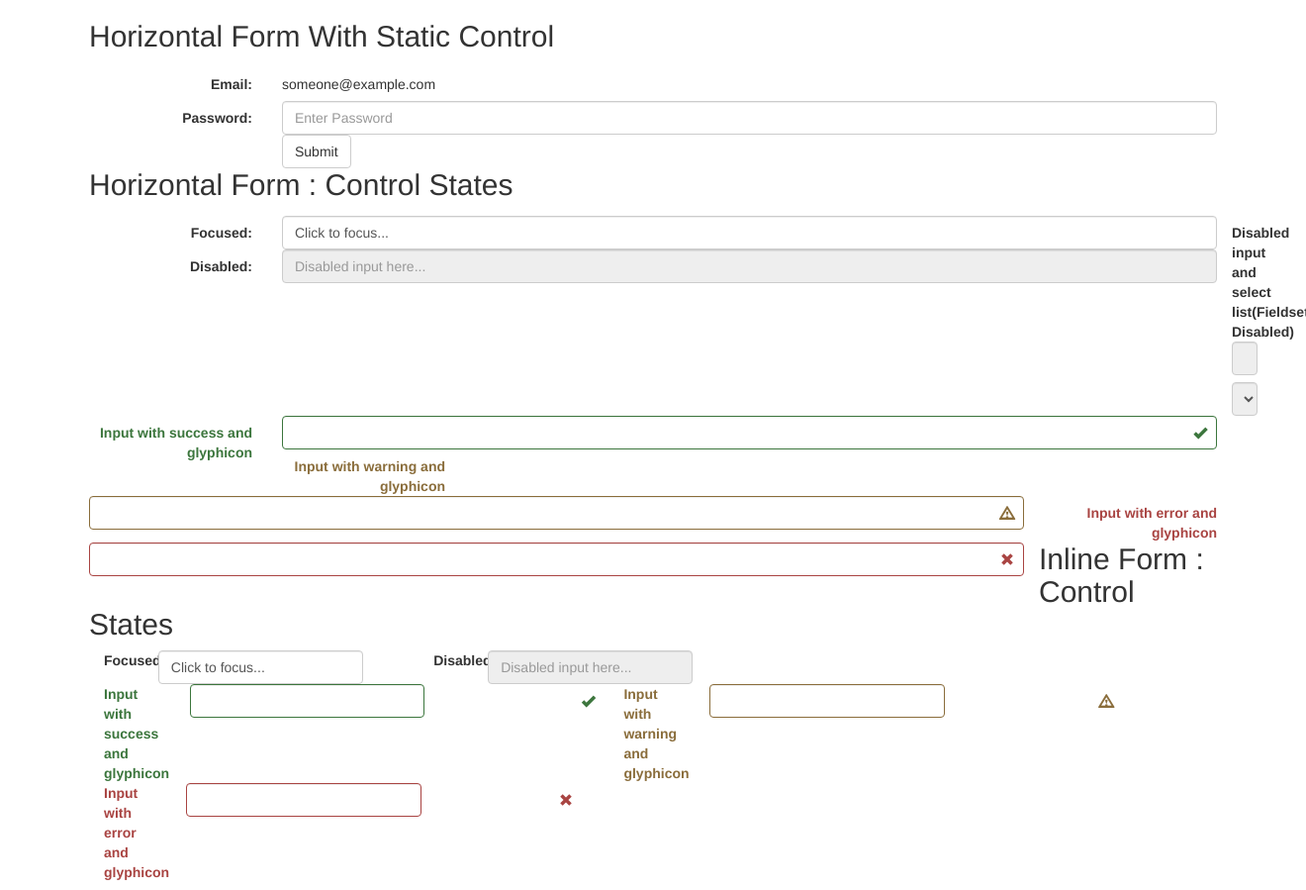
After one commit to rkpust/Bootstrap3Practise, a PHP site: page /BSinputs2.php in a window 1320 px wide. The commit adds this page. Shown: the whole page at 99% size. Run offline with PHP 8.4, Linux system fonts and the light colour scheme; some web fonts are replaced.

Commit message:
BS Inputs 2 Example

```diff
--- /dev/null
+++ b/BSinputs2.php
@@ -0,0 +1,153 @@
+<!DOCTYPE html>
+<html lang="en">
+<head>
+	<meta charset="utf-8">
+	<meta name="viewport" content="width=device-width,  initial-scale=1">
+	<title>BS Inputs 2 Example</title>
+	<link rel="stylesheet" href="css/bootstrap.min.css">
+	<script type="text/javascript" src="js/bootstrap.min.js"></script>
+	<script type="text/javascript" src="js/vendor/jquery-1.12.0.min.js"></script>
+</head>
+
+<body>
+
+	<div class="container">
+
+		<h2>Horizontal Form With Static Control</h2>
+
+		<form class="form-horizontal" role="form">
+			<div class="form-group">
+				<label class="control-label col-sm-2" for="email">Email:</label>
+				<div class="col-sm-10">
+					<p class="form-control-static">someone@example.com</p>
+				</div>
+
+			</div>
+			<div class="form-group">
+				<label class="control-label col-sm-2" for="pwd">Password:</label>
+				<div class="col-sm-10">
+				<input type="password" name="password" class="form-control" id="password" placeholder="Enter Password">
+				</div>
+			</div>
+			<div class="form-group">
+				<div class="col-sm-offset-2 col-sm-10">
+				<button type="submit" class="btn btn-default">Submit</button>
+				</div>
+			</div>
+		</form>
+
+		<br><br>
+
+		<h2>Horizontal Form : Control States</h2>
+
+		<form class="form-horizontal" role="form">
+			<div class="form-group">
+				<label class="col-sm-2 control-label">Focused:</label>
+				<div class="col-sm-10">
+					<input type="text" class="form-control" id="FocusedInput" value="Click to focus...">
+				</div>
+             </div>
+			<div class="form-group">
+				<label class="control-label col-sm-2" for="inputPassword">Disabled:</label>
+				<div class="col-sm-10">
+				<input type="text" class="form-control" id="disabledInput" placeholder="Disabled input here..." disabled>
+				</div>
+			</div>
+
+			<fieldset disabled>
+			<div class="form-group">
+				<label class="col-sm-2 control-label" for="disabledTextInput">Disabled input and select list(Fieldset Disabled)</label>
+				<div class="col-sm-10">
+				<input type="text" class="form-control" id="disabledTextInput" placeholder="Disabled input..." >
+				</div>
+			</div>
+
+			<div class="form-group">
+				<label class="control-label col-sm-2" for="disabledSelect"></label>
+				<div class="col-sm-10">
+					<select id="disabledSelect" class="form-control">
+						<option>Disabled Select</option>
+					</select>
+				</div>
+			</div>
+			</fieldset>
+
+			<div class="form-group has-success has-feedback">
+				<label class="control-label col-sm-2" for="inputSuccess">Input with success and glyphicon</label>
+				<div class="col-sm-10">
+					<input type="text" class="form-control" id="inputSuccess">
+					<span class="glyphicon glyphicon-ok form-control-feedback">
+					</span>
+				</div>
+			</div>
+
+			<div class="form-group has-warning has-feedback">
+				<label class="control-label col-sm-2" for="inputWarning">Input with warning and glyphicon</label>
+				<div class="col-sm-10">
+					<input type="text" class="form-control" id="inputWarning">
+					<span class="glyphicon glyphicon-warning-sign form-control-feedback">
+					</span>
+				</div>
+			</div>
+
+			<div class="form-group has-error has-feedback">
+				<label class="control-label col-sm-2" for="inputError">Input with error and glyphicon</label>
+				<div class="col-sm-10">
+					<input type="text" class="form-control" id="inputError">
+					<span class="glyphicon glyphicon-remove form-control-feedback">
+					</span>
+				</div>
+			</div>
+		</form>
+
+		<br><br>
+
+		<h2>Inline Form : Control States</h2>
+
+		<form class="form-inline" role="form">
+			<div class="form-group">
+				<label class="col-sm-2 control-label">Focused:</label>
+				<div class="col-sm-10">
+					<input type="text" class="form-control" id="FocusedInput" value="Click to focus...">
+				</div>
+             </div>
+			<div class="form-group">
+				<label class="control-label col-sm-2" for="inputPassword">Disabled:</label>
+				<div class="col-sm-10">
+				<input type="text" class="form-control" id="disabledInput" placeholder="Disabled input here..." disabled>
+				</div>
+			</div>
+
+			<div class="form-group has-success has-feedback">
+				<label class="control-label col-sm-2" for="inputSuccess2">Input with success and glyphicon</label>
+				<div class="col-sm-10">
+					<input type="text" class="form-control" id="inputSuccess2">
+					<span class="glyphicon glyphicon-ok form-control-feedback">
+					</span>
+				</div>
+			</div>
+
+			<div class="form-group has-warning has-feedback">
+				<label class="control-label col-sm-2" for="inputWarning">Input with warning and glyphicon</label>
+				<div class="col-sm-10">
+					<input type="text" class="form-control" id="inputWarning">
+					<span class="glyphicon glyphicon-warning-sign form-control-feedback">
+					</span>
+				</div>
+			</div>
+
+			<div class="form-group has-error has-feedback">
+				<label class="control-label col-sm-2" for="inputError">Input with error and glyphicon</label>
+				<div class="col-sm-10">
+					<input type="text" class="form-control" id="inputError">
+					<span class="glyphicon glyphicon-remove form-control-feedback">
+					</span>
+				</div>
+			</div>
+		</form>
+
+
+     </div>
+
+</body>
+</html>
--- a/index.php
+++ b/index.php
@@ -101,6 +101,9 @@
 			 <a href="BSinputs.php"> <button type="button" class="
 				btn btn-primary">BS Inputs 1</button> </a>
 
+			<a href="BSinputs2.php"> <button type="button" class="
+				btn btn-success">BS Inputs 2</button> </a>
+
 
 
 
```
